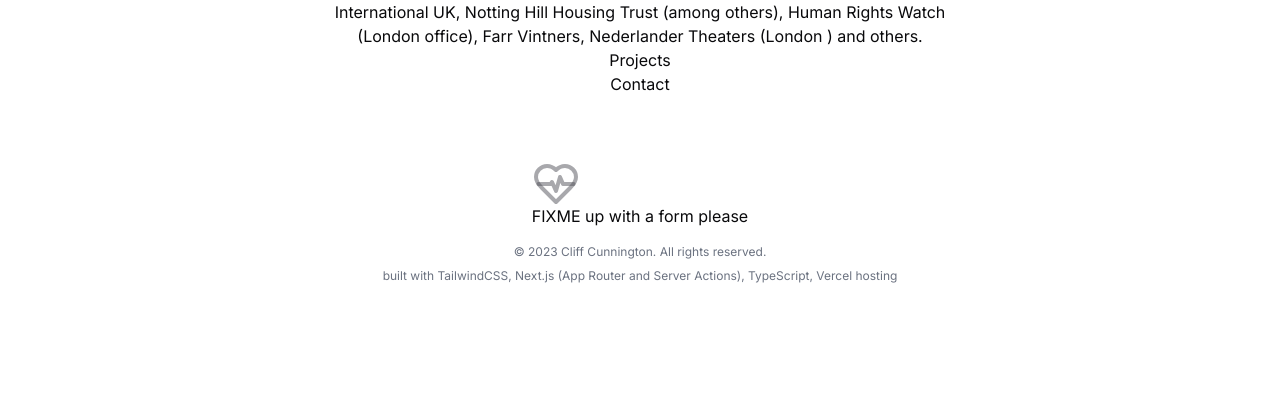
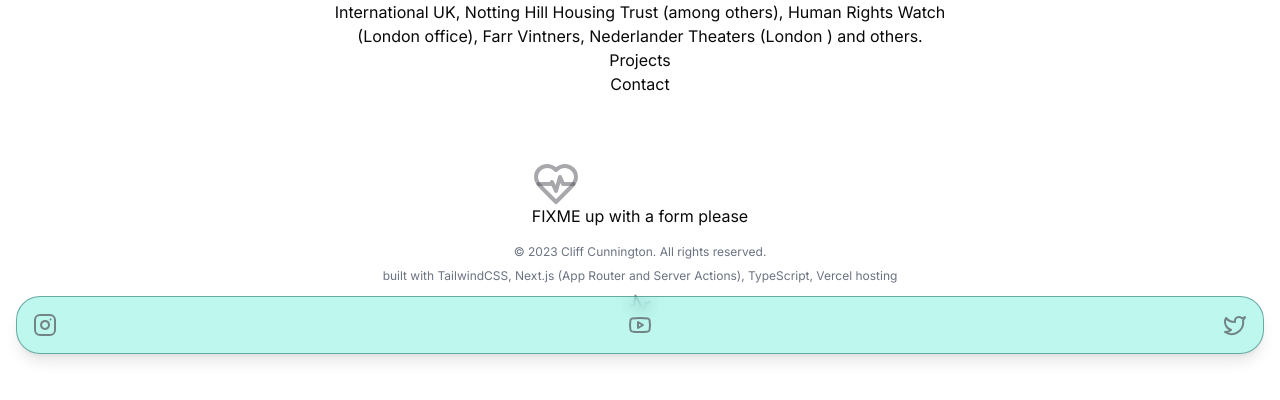
Before and after one commit to cliffrc/a.cliffrc.nl, a Next.js app: page / in a window 1280 px wide. Shown: the part 792-1192 px from the top of the page. Built offline with nearby package versions, Linux system fonts and the light colour scheme.

Commit message:
Merged old content with new layout

```diff
--- a/src/components/Footer.tsx
+++ b/src/components/Footer.tsx
@@ -1,6 +1,7 @@
 import { metadata } from "@/app/layout";
 import React from "react";
 import lightFormat from "date-fns/lightFormat";
+import { ActivityIcon, Instagram, Twitter, Youtube } from "lucide-react";
 
 const Footer = () => {
   return (
@@ -10,9 +11,33 @@ const Footer = () => {
         rights reserved.
       </small>
       <p className="text-xs">
+        {/** Add this to metadata in layout and use metadata object to pull in code. Do same with date*/}
         built with TailwindCSS, Next.js (App Router and Server Actions),
         TypeScript, Vercel hosting
       </p>
+
+      {/** FIX formatting here */}
+
+      <div className="relative">
+        <ActivityIcon className="absolute -top-1 right-1/2 translate-x-1/2 text-zinc-600/70 text-4xl font-semibold -rotate-[10deg] " />
+        <ul className="mt-3 p-4 w-0.8 flex text-zinc-600/70 items-center justify-between gap-4 bg-teal-300/40 rounded-3xl border border-teal-800/50 shadow-lg shadow-black/[0.1] backdrop-blur-[0.5rem]">
+          <li className=" hover:text-zinc-800 font-semibold">
+            <a href="https://instgram.com/cliffrcNL">
+              <Instagram />
+            </a>
+          </li>
+          <li className=" hover:text-zinc-800 font-semibold">
+            <a href="https://youtube.com/10strata">
+              <Youtube />
+            </a>
+          </li>
+          <li className=" hover:text-zinc-800 font-semibold">
+            <a href="https://twitter.com/10strata">
+              <Twitter />
+            </a>
+          </li>
+        </ul>
+      </div>
     </footer>
   );
 };
```
